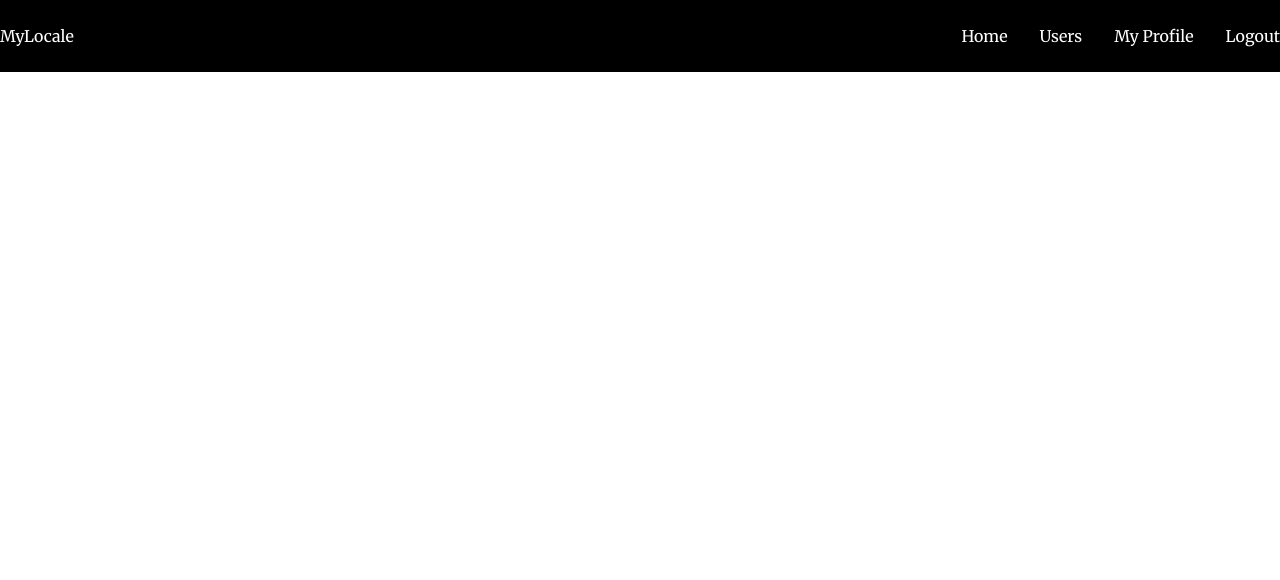
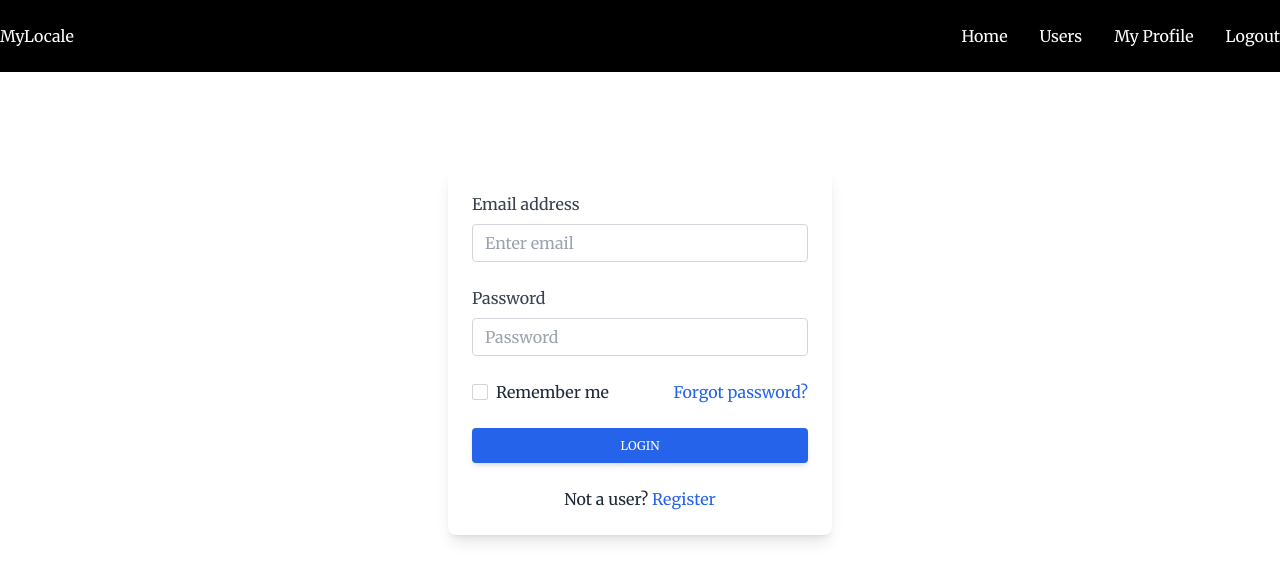
Before and after one commit to balkissty/locale, a React (Create React App) app: page /login in a window 1280 px wide. Shown: the top 580 px of the page. Built offline with nearby package versions, Linux system fonts and the light colour scheme.

Commit message:
login form

```diff
--- a/package.json
+++ b/package.json
@@ -6,6 +6,7 @@
     "@testing-library/jest-dom": "^5.16.4",
     "@testing-library/react": "^13.2.0",
     "@testing-library/user-event": "^13.5.0",
+    "formik": "^2.2.9",
     "react": "^18.1.0",
     "react-dom": "^18.1.0",
     "react-scripts": "5.0.1",
--- a/src/components/Homepage.js
+++ b/src/components/Homepage.js
@@ -6,6 +6,10 @@ export default function Homepage() {
             <div className="max-w-7xl mx-auto py-10">
                 <p className="text-pink-600 text-xl">Hi!</p>
             </div>
+
+            <div>
+
+            </div>
         </div>
     )
 }
--- a/src/components/Login.js
+++ b/src/components/Login.js
@@ -1,7 +1,129 @@
+import { Formik } from 'formik';
+
+
+
 export default function Login() {
     return(
-        <div>
+        <div class="block p-6 rounded-lg shadow-lg bg-white max-w-sm mx-auto mt-24">
 
+        <Formik
+        initialValues={{ email: '', password: '' }}
+        validate={values => {
+         const errors = {};
+         if (!values.email) {
+           errors.email = 'Required';
+         } else if (
+           !/^[A-Z0-9._%+-]+@[A-Z0-9.-]+\.[A-Z]{2,}$/i.test(values.email)
+         ) {
+           errors.email = 'Invalid email address';
+         }
+         return errors;
+       }}
+       onSubmit={(values, { setSubmitting }) => {
+         setTimeout(() => {
+           alert(JSON.stringify(values, null, 2));
+           setSubmitting(false);
+         }, 400);
+       }}
+     >
+       {({
+         values,
+         errors,
+         touched,
+         handleChange,
+         handleBlur,
+         handleSubmit,
+         isSubmitting,
+         /* and other goodies */
+       }) => (
+            <form onSubmit={handleSubmit}>
+                <div class="form-group mb-6">
+                    <label for="exampleInputEmail2" class="form-label inline-block mb-2 text-gray-700">Email address</label>
+                    <input
+                        type="email"
+                        name="email"
+                        onChange={handleChange}
+                        onBlur={handleBlur}
+                        value={values.email}
+                        class="form-control
+                        block
+                        w-full
+                        px-3
+                        py-1.5
+                        text-base
+                        font-normal
+                        text-gray-700
+                        bg-white bg-clip-padding
+                        border border-solid border-gray-300
+                        rounded
+                        transition
+                        ease-in-out
+                        m-0
+                        focus:text-gray-700 focus:bg-white focus:border-blue-600 focus:outline-none" id="exampleInputEmail2"
+                        aria-describedby="emailHelp" placeholder="Enter email" />
+                        {errors.email && touched.email && errors.email}
+                </div>
+                <div class="form-group mb-6">
+                    <label for="exampleInputPassword2" class="form-label inline-block mb-2 text-gray-700">Password</label>
+                    <input
+                        type="password"
+                        name="password"
+                        onChange={handleChange}
+                        onBlur={handleBlur}
+                        value={values.password}
+                        class="form-control block
+                        w-full
+                        px-3
+                        py-1.5
+                        text-base
+                        font-normal
+                        text-gray-700
+                        bg-white bg-clip-padding
+                        border border-solid border-gray-300
+                        rounded
+                        transition
+                        ease-in-out
+                        m-0
+                        focus:text-gray-700 focus:bg-white focus:border-blue-600 focus:outline-none" id="exampleInputPassword2"
+                        placeholder="Password" />
+                        {errors.password && touched.password && errors.password}
+                </div>
+                <div class="flex justify-between items-center mb-6">
+                    <div class="form-group form-check">
+                        <input type="checkbox"
+                        class="form-check-input appearance-none h-4 w-4 border border-gray-300 rounded-sm bg-white checked:bg-blue-600 checked:border-blue-600 focus:outline-none transition duration-200 mt-1 align-top bg-no-repeat bg-center bg-contain float-left mr-2 cursor-pointer"
+                        id="exampleCheck2" />
+                        <label class="form-check-label inline-block text-gray-800" for="exampleCheck2">Remember me</label>
+                    </div>
+                    <a href="#!"
+                        class="text-blue-600 hover:text-blue-700 focus:text-blue-700 transition duration-200 ease-in-out">Forgot
+                        password?
+                    </a>
+                </div>
+                    <button type="submit" disabled={isSubmitting} class="
+                    w-full
+                    px-6
+                    py-2.5
+                    bg-blue-600
+                    text-white
+                    font-medium
+                    text-xs
+                    leading-tight
+                    uppercase
+                    rounded
+                    shadow-md
+                    hover:bg-blue-700 hover:shadow-lg
+                    focus:bg-blue-700 focus:shadow-lg focus:outline-none focus:ring-0
+                    active:bg-blue-800 active:shadow-lg
+                    transition
+                    duration-150
+                    ease-in-out">Login</button>
+                    <p class="text-gray-800 mt-6 text-center">Not a user? <a href="#!"
+                        class="text-blue-600 hover:text-blue-700 focus:text-blue-700 transition duration-200 ease-in-out">Register</a>
+                    </p>
+            </form>
+            )}
+            </Formik>
         </div>
     )
 }
```
Also changed, not shown: src/components/Users.js (+25 -25 lines), 1 other file (tests, documents, lock files or other folders).
